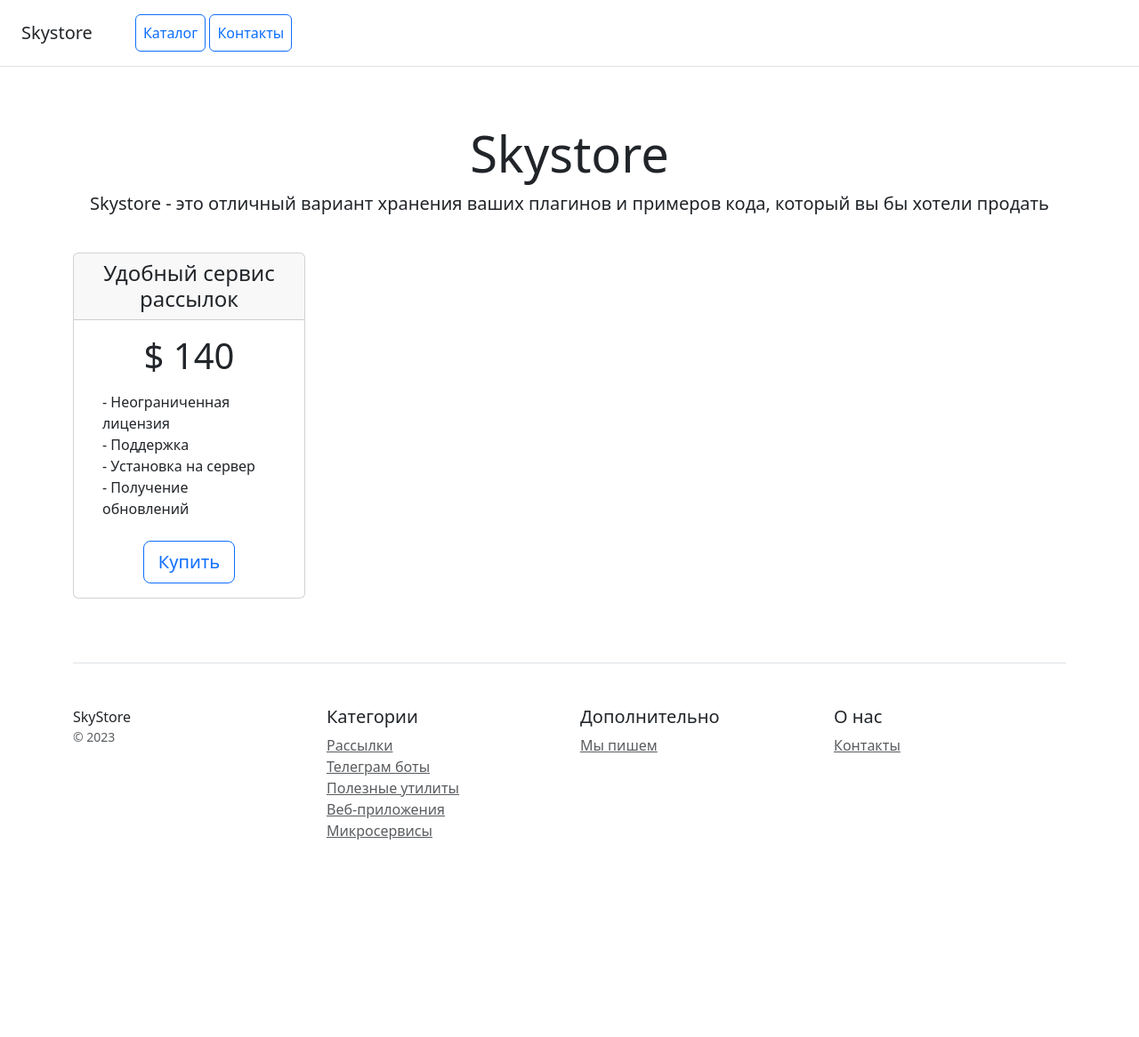
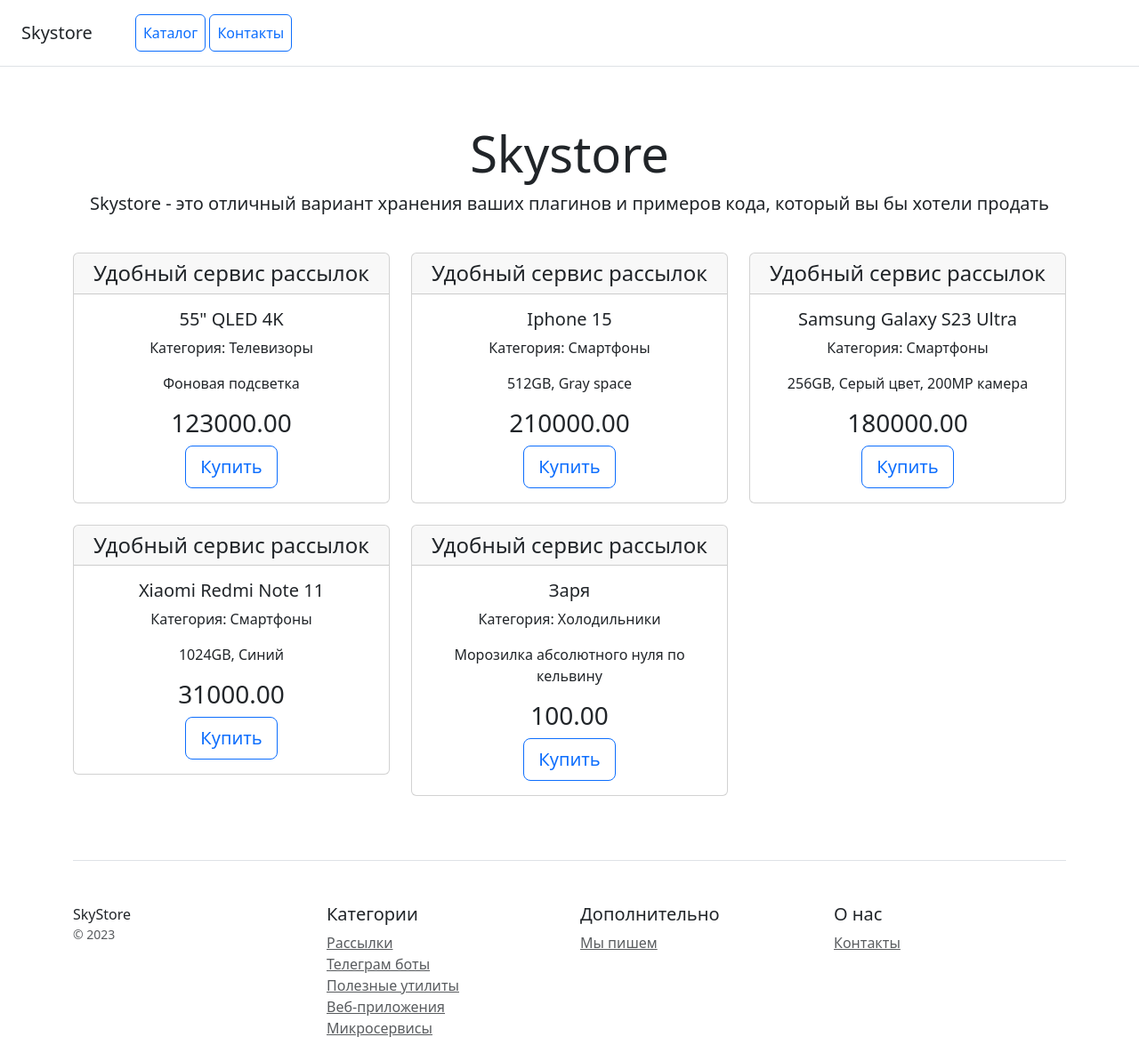
Before and after one commit to kirillbarkhatov/online_store_2, a Django app: page / in a window 1280 px wide. Shown: the top 1166 px of the page at 89% size. Before the commit the page ends 944 px from the top, so only its background shows below. Run offline with Django 5.2, Linux system fonts and the light colour scheme; data comes from the database, SQL or seed files in the repository; some libraries are stand-ins or nearby versions.

Commit message:
Товары на главной

```diff
--- a/catalog/templates/catalog/home.html
+++ b/catalog/templates/catalog/home.html
@@ -12,23 +12,27 @@
 
 <div class="container">
     <div class="row text-center">
-        <div class="col-3">
+
+        {% for product in products %}
+        <div class="col-4">
             <div class="card mb-4 box-shadow">
                 <div class="card-header">
                     <h4 class="my-0 font-weight-normal">Удобный сервис рассылок</h4>
                 </div>
                 <div class="card-body">
-                    <h1 class="card-title pricing-card-title">$ 140</h1>
-                    <ul class="list-unstyled mt-3 mb-4 text-start m-3">
-                        <li>- Неограниченная лицензия</li>
-                        <li>- Поддержка</li>
-                        <li>- Установка на сервер</li>
-                        <li>- Получение обновлений</li>
-                    </ul>
+                    <h5 class="card-title">{{product.name}}</h3>
+                    <p>Категория: {{product.category}}</p>
+
+                    <p>{{product.description|truncatechars:100}}</p>
+
+                    <h3 class="card-title pricing-card-title">{{product.price}}</h3>
                     <button type="button" class="btn btn-lg btn-block btn-outline-primary">Купить</button>
                 </div>
             </div>
         </div>
+        {% endfor %}
+
     </div>
 </div>
+
 {% endblock %}
--- a/catalog/views.py
+++ b/catalog/views.py
@@ -1,3 +1,5 @@
+from lib2to3.fixes.fix_input import context
+
 from django.http import HttpResponse
 from django.shortcuts import render
 
@@ -12,7 +14,10 @@
     for product in products:
         print(product.name)
 
-    return render(request, "catalog/home.html")
+    products = Product.objects.all()
+    context = {"products": products}
+
+    return render(request, "catalog/home.html", context)
 
 
 def contacts(request):
```
